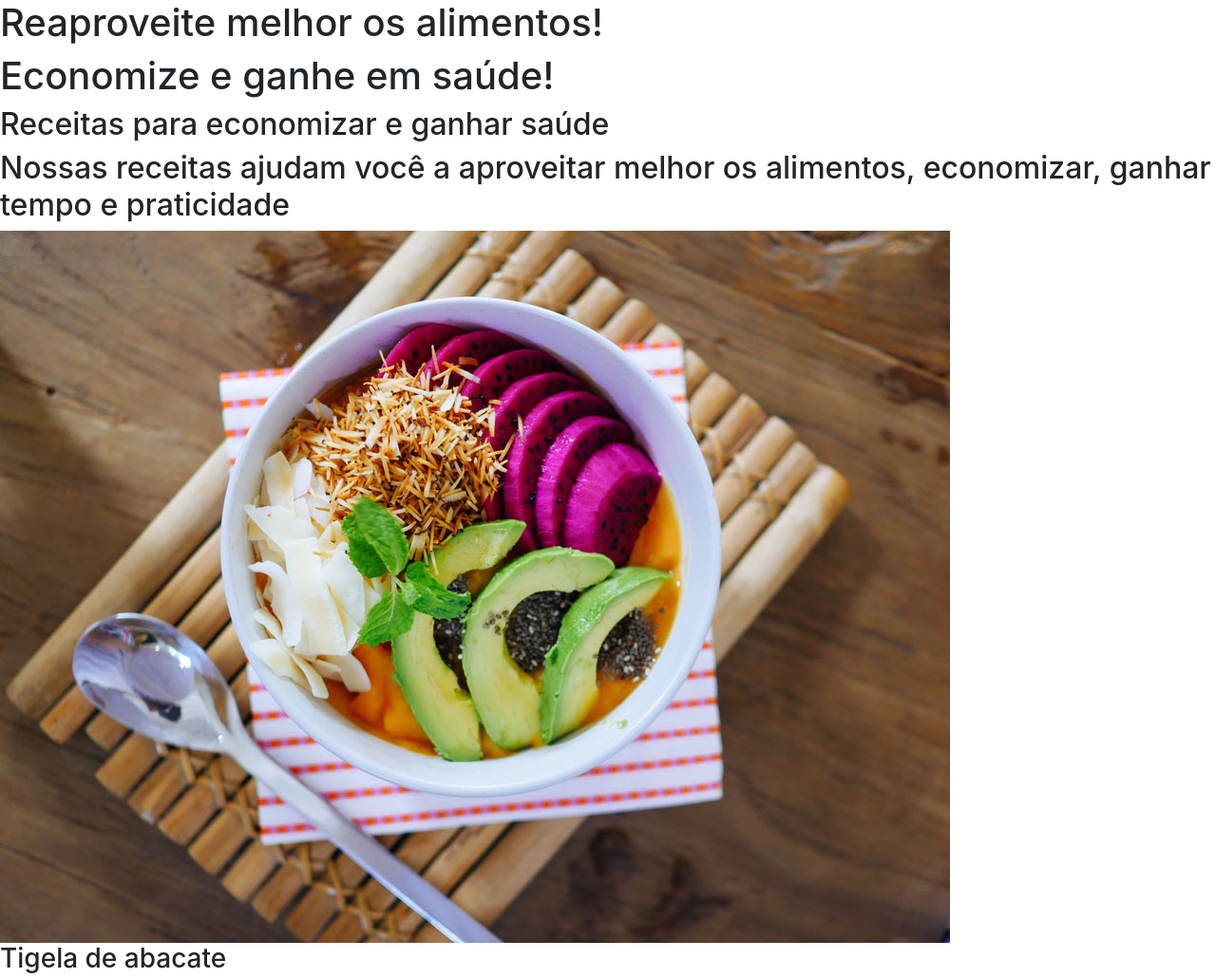
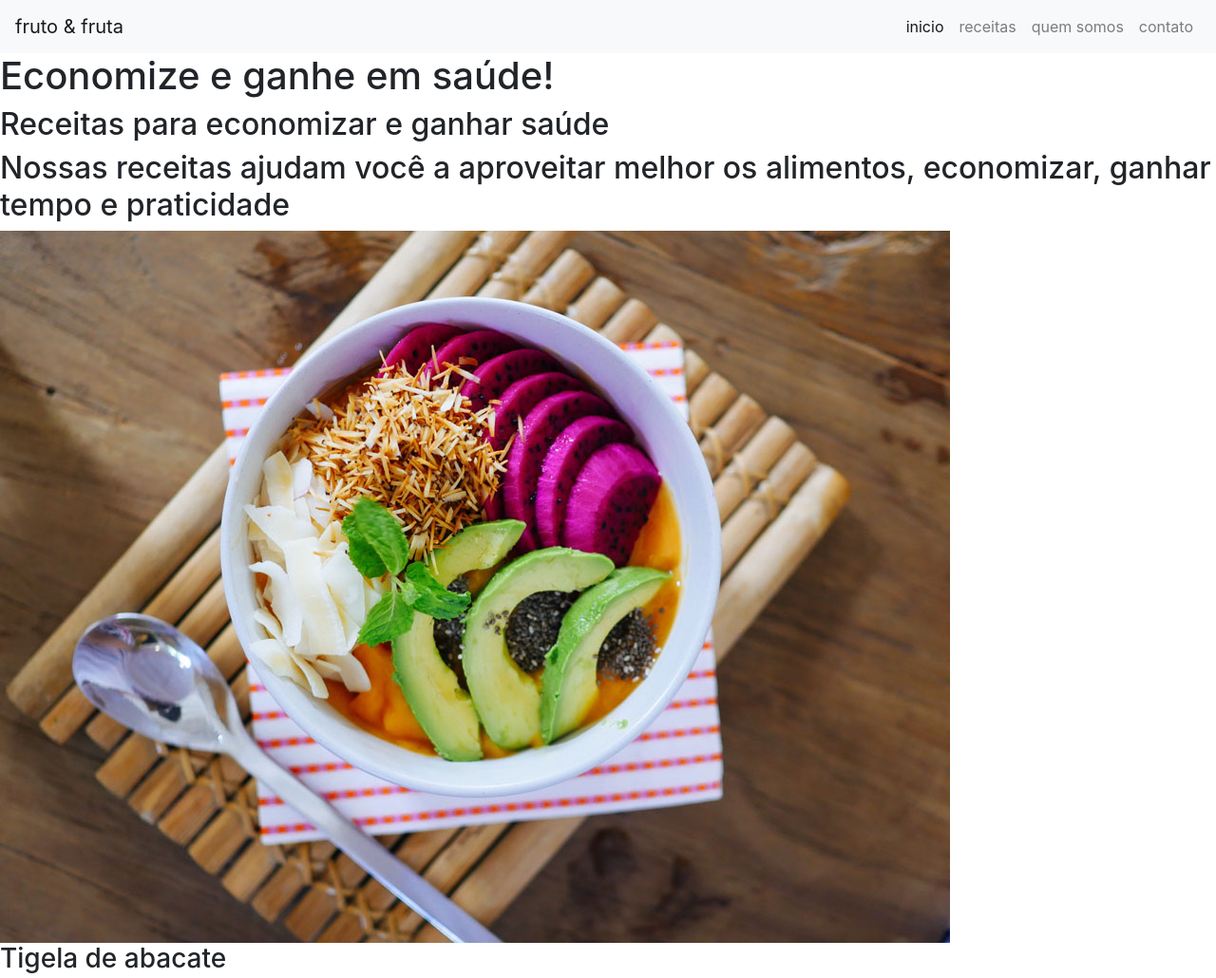
Before and after one commit to hideakifukami/bootstrap-page, a plain HTML site: page reference/index.html in a window 1280 px wide. Shown: the top 1030 px of the page at 95% size. Drawn offline with nearby package versions, Linux system fonts and the light colour scheme.

Commit message:
Mudança Bootsrap

```diff
--- a/reference/index.html
+++ b/reference/index.html
@@ -3,13 +3,28 @@
 
 <head>
   <meta charset="UTF-8">
-  <meta name="viewport" content="width=device-width, initial-scale=1">
+  <meta name="viewport" content="width=device-width, initial-scale=1, shrink-to-fit=no">
   <title>fruta e fruto</title>
   <link rel="stylesheet" href="https://cdn.jsdelivr.net/npm/bootstrap@4.0.0/dist/css/bootstrap.min.css" integrity="sha384-Gn5384xqQ1aoWXA+058RXPxPg6fy4IWvTNh0E263XmFcJlSAwiGgFAW/dAiS6JXm" crossorigin="anonymous">
   <link rel="stylesheet" type="text/css" href="src/style.css">
 </head>
 
 <body>
+  <nav class="navbar navbar-expand-lg navbar-light bg-light fixed-top">
+    <a class="navbar-brand" href="#">fruto & fruta</a>
+    <button class="navbar-toggler" type="button" data-toggle="collapse" data-target="#navbarNavAltMarkup" aria-controls="navbarNavAltMarkup" aria-expanded="false" aria-label="Toggle navigation">
+      <span class="navbar-toggler-icon"></span>
+    </button>
+    <div class="collapse navbar-collapse justify-content-end" id="navbarNavAltMarkup">
+      <div class="navbar-nav">
+        <a class="nav-item nav-link active" href="#">inicio <span class="sr-only">(current)</span></a>
+        <a class="nav-item nav-link" href="#">receitas</a>
+        <a class="nav-item nav-link" href="#">quem somos</a>
+        <a class="nav-item nav-link" href="#">contato</a>
+      </div>
+    </div>
+  </nav>
+
   <title>fruto & fruta</title>
 
   <h1>Reaproveite melhor os alimentos!</h1>
```
Also changed, not shown: project/index.html (added, +12 -0 lines).
